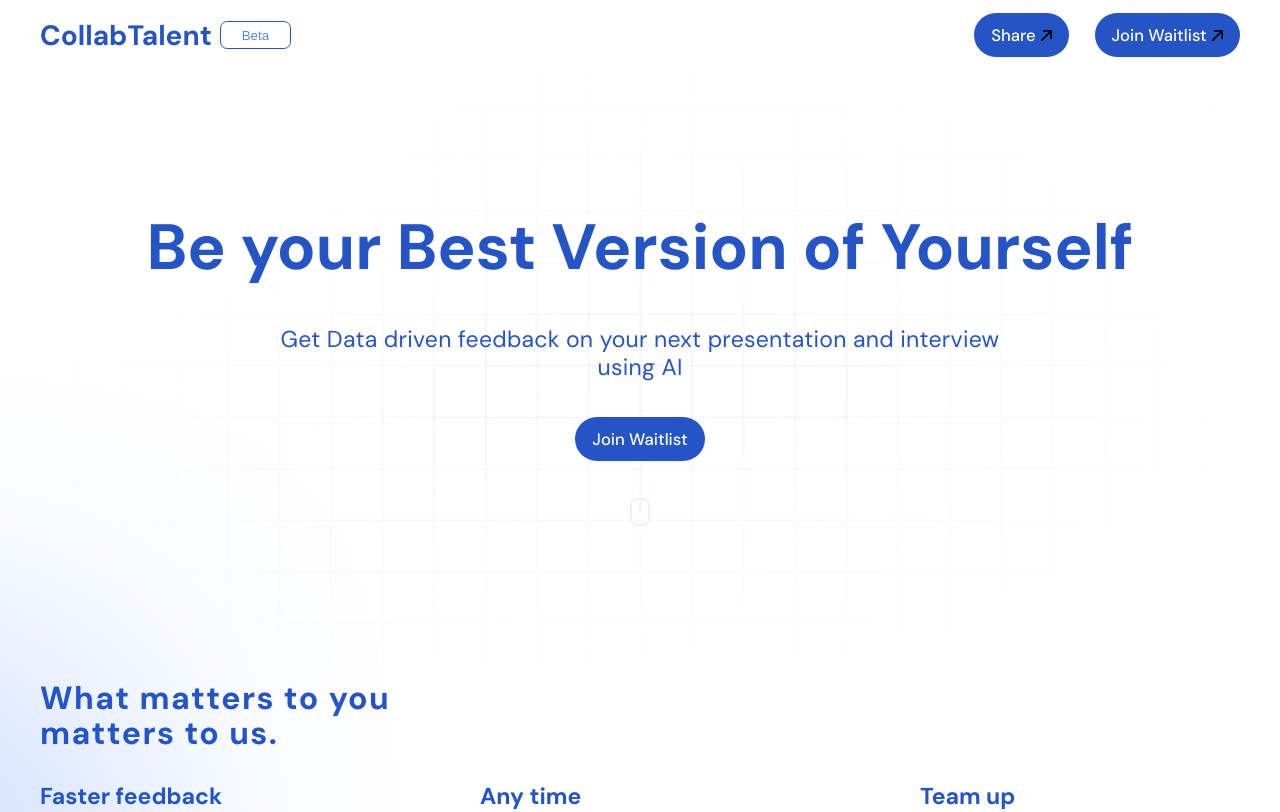
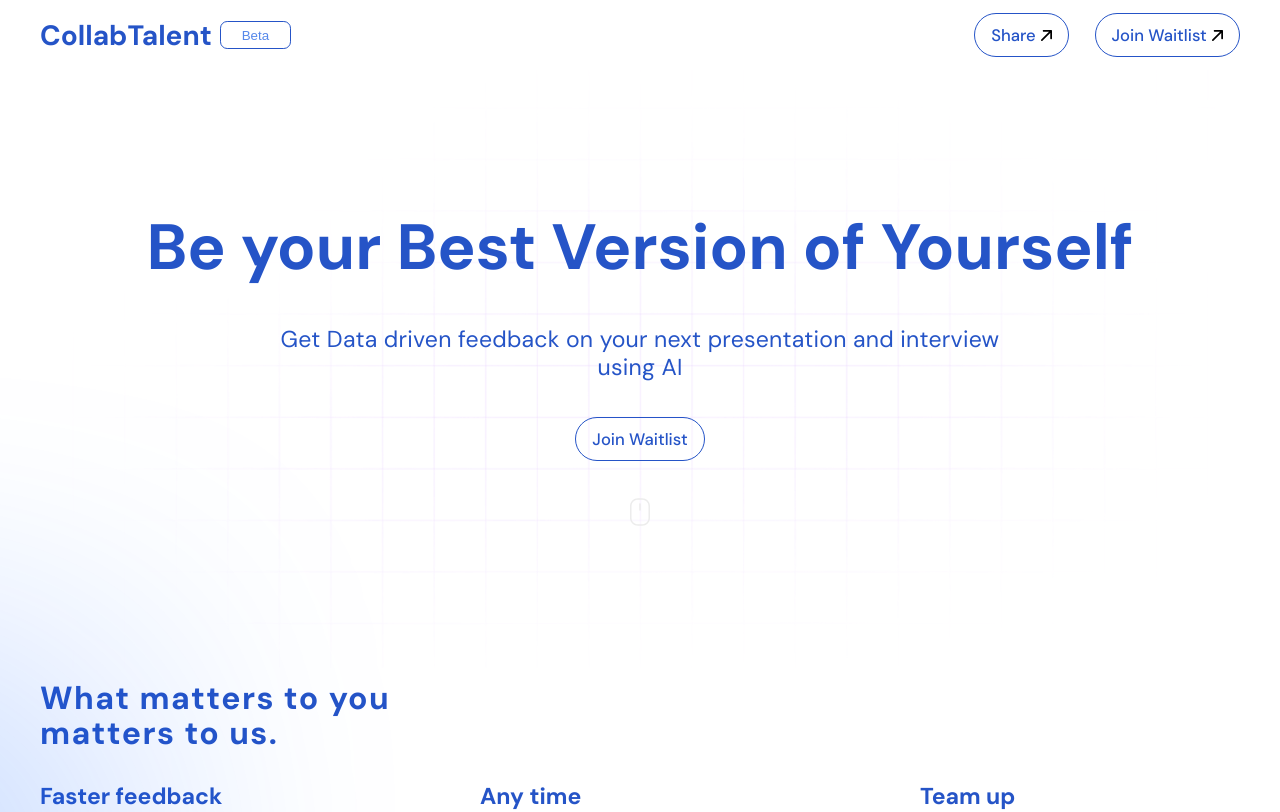
Before and after one commit to swalekhan/collabTalent, a Next.js app: page / in a window 1280 px wide. Shown: the top 812 px of the page. Built offline with nearby package versions, Linux system fonts and the light colour scheme; a web font is replaced by a local one.

Commit message:
button color changed

```diff
--- a/app/globals.css
+++ b/app/globals.css
@@ -68,22 +68,22 @@ html {
 .btn {
   text-align: center;
   display: inline-block;
-  color: var(--color-gray-100);
+  color: var(--color-white);
   font-size: var(--font-size-sm);
   font-style: var(--font-dm-sans);
   font-weight: 500;
   cursor: pointer;
-  border: 1px solid transparent;
+  border: 1px solid var(--color-white);
   outline: 0;
   border-radius: 49px;
   padding: clamp(7px, 1vw, 10px) clamp(12px, 1.5vw, 16px);
   transition: all .3s ease;
-  background-color: var(--color-white);
+  background-color: transparent !important;
 }
 
 .btn:hover {
-  color: var(--color-white);
-  background-color: transparent;
+  color: var(--color-gray-100);
+  background-color: var(--color-white) !important;
   border: 1px solid var(--color-white);
 }
 
```
